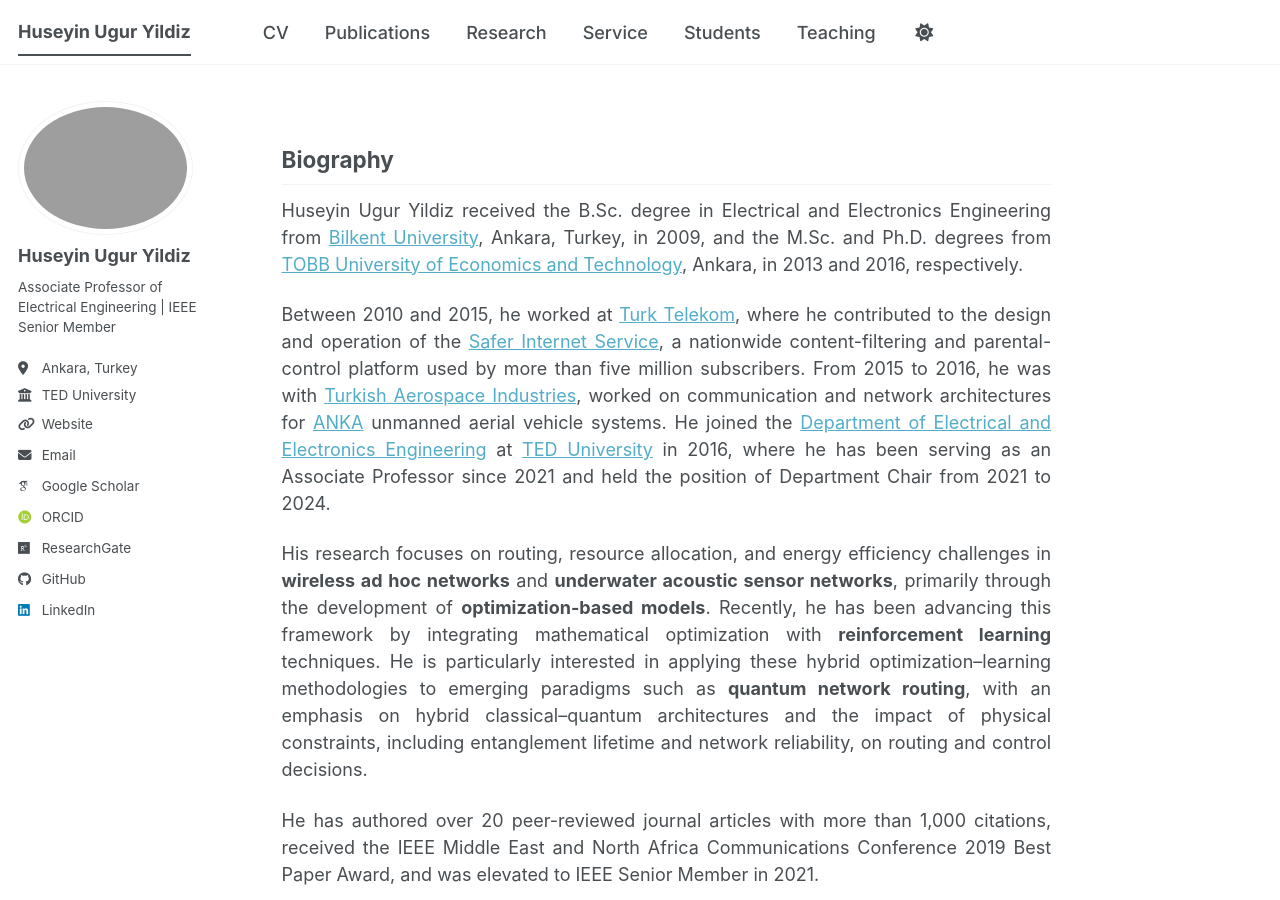
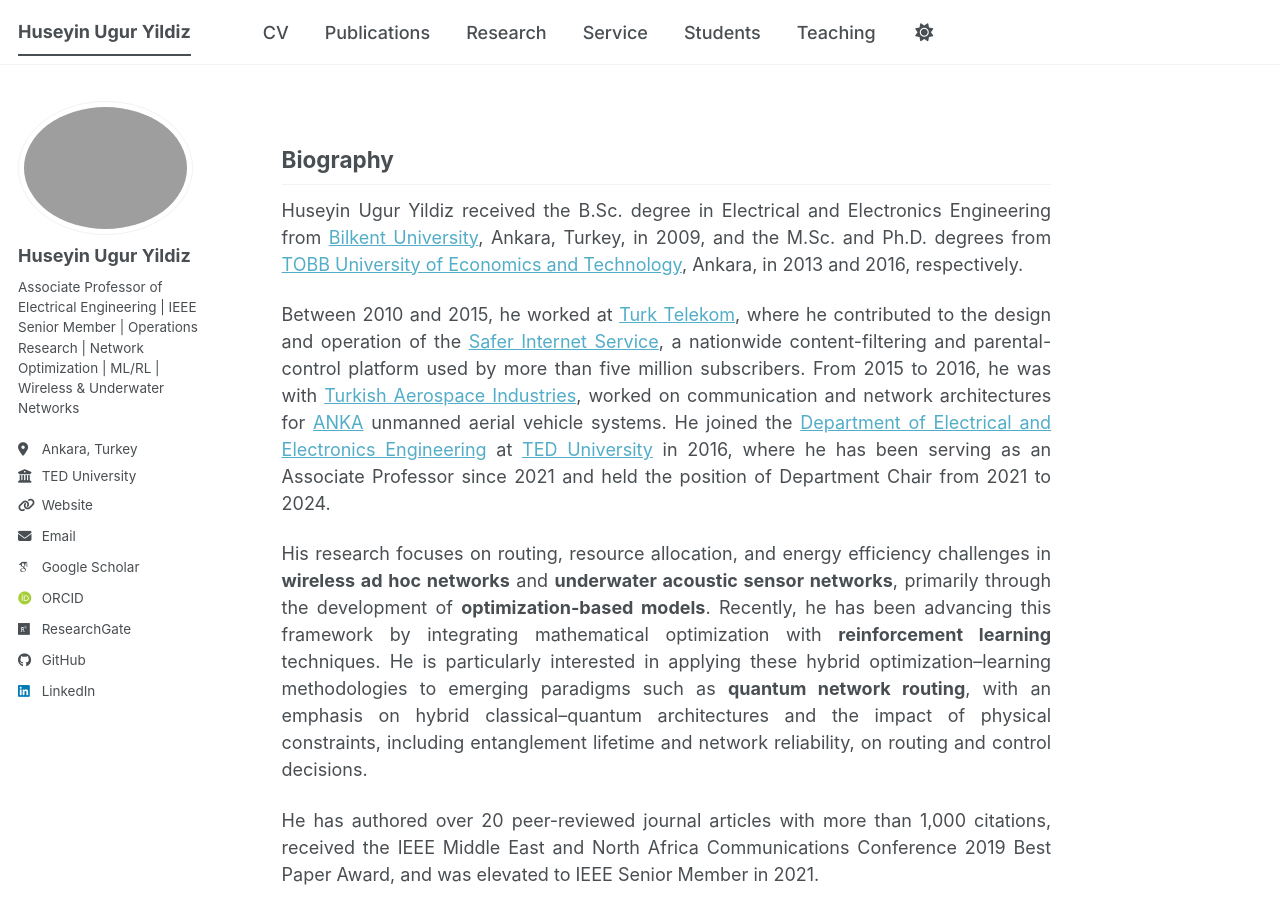
Before and after one commit to huguryildiz/huguryildiz.github.io, a Jekyll site: the page built from index.md, in a window 1280 px wide and 900 px high. Built offline with Jekyll 4.4.1, drawn with Linux system fonts in a browser that asks for light colours; some web fonts are replaced; a script bundle is joined from its source files by our own code; library files that are not in the unit come from our copies; a style sheet for code colours, icons or effects is not loaded.

Commit message:
Update _config.yml

```diff
--- a/_config.yml
+++ b/_config.yml
@@ -104,7 +104,7 @@
 author:
   name             : "Huseyin Ugur Yildiz"
   avatar           : "profile.png"
-  bio              : "Associate Professor of Electrical Engineering | IEEE Senior Member"
+  bio              : "Associate Professor of Electrical Engineering | IEEE Senior Member | Operations Research | Network Optimization | ML/RL | Wireless & Underwater Networks"
   location         : "Ankara, Turkey"
   employer         : "TED University"
   uri              : "https://www.tedu.edu.tr/en/huseyin-ugur-yildiz"
```
